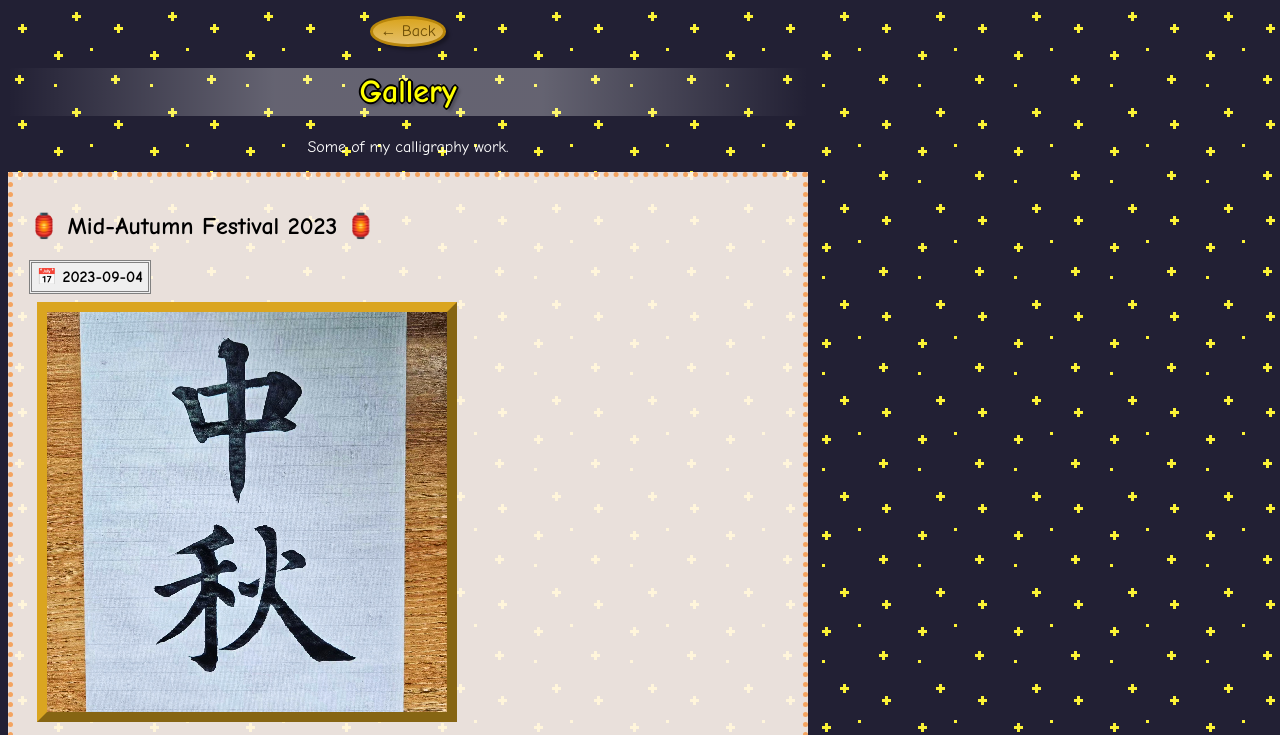
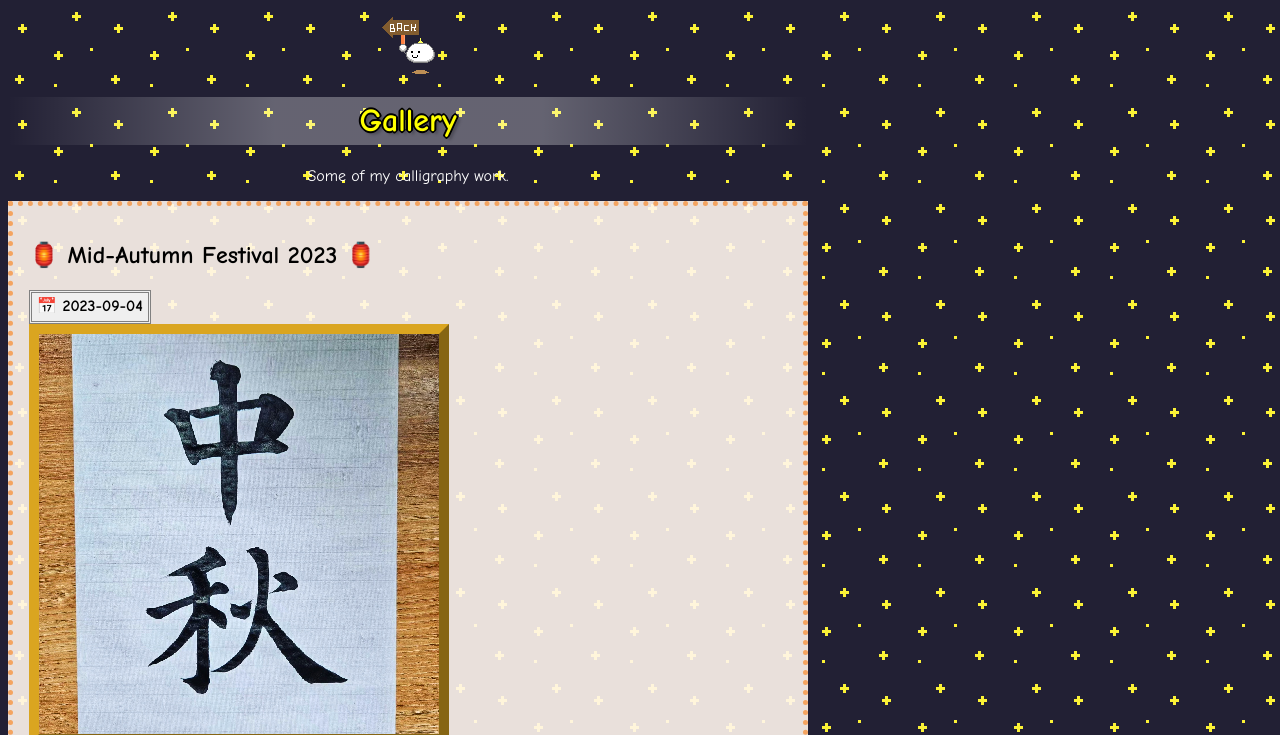
Before and after one commit to cervonwong/frontyard, a website built with Parcel: page gallery.html in a window 1280 px wide. Shown: the top 735 px of the page. Built offline with nearby package versions, Linux system fonts and the light colour scheme; a web font is replaced by a local one.

Commit message:
Style back button

```diff
--- a/gallery.html
+++ b/gallery.html
@@ -36,6 +36,14 @@
 
     nav, h1, p.subtitle {
       text-align: center;
+    }
+
+    nav {
+      padding-top: 1rem;
+    }
+
+    nav img:hover {
+      transform: scale(1.3);
     }
 
     h1 {
@@ -87,7 +95,7 @@
       background-color: rgba(255, 235, 240, 0.9);
     }
 
-    img {
+    img :not(nav img) {
       max-width: 90%;
       margin: 0.5rem;
     }
@@ -100,7 +108,7 @@
       border: #de7a7a 10px outset;
     }
 
-    img:hover {
+    img:hover :not(nav img) {
       transform: scale(1.1);
     }
 
@@ -125,7 +133,7 @@
 </head>
 <body>
   <nav>
-    <a class="back-link" href="/">← Back</a>
+    <a href="/"><img src="img/back.gif" alt=""></a>
   </nav>
   <h1>Gallery</h1>
   <p class="subtitle">Some of my calligraphy work.</p>
```
Also changed, not shown: garden.html (+9 -1 lines), img/back.gif (added).
